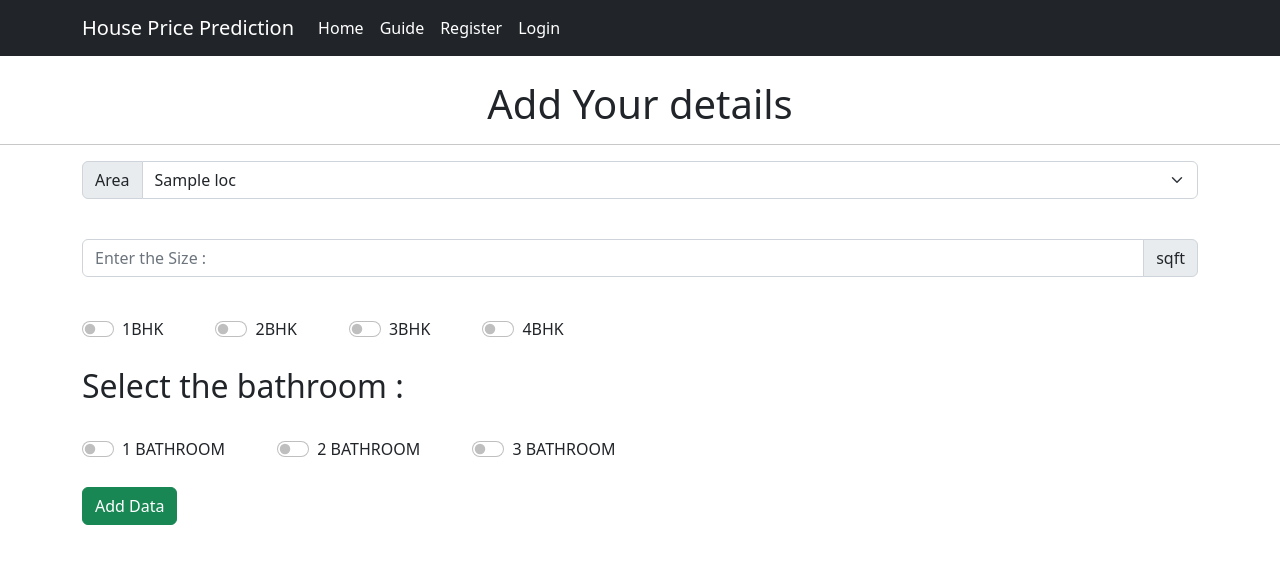
After one commit to thenameisshreyank/House-price-prediction-ML, a Django app: template accounts/templates/adddata.html in a window 1280 px wide. The commit adds this page. Shown: the top 564 px of the page. Run offline with Django 4.2, Linux system fonts and the light colour scheme; the template is opened without the code that fills it: most values are stand-ins (such as "Sample title", 1, 10 or a date in 2020); parts of the project's set-up code (start-up, migrations or seed data) failed here and were passed over.

Commit message:
add data is added

```diff
--- /dev/null
+++ b/accounts/templates/adddata.html
@@ -0,0 +1,70 @@
+{% extends 'navbar.html'%}
+{%block content%}
+<style>
+    .form-switch {
+        display: inline-block;
+      }
+    .head{
+        text-align: center;
+    }
+
+</style>
+<div class="head">
+    <h1>Add Your details</h1>
+    <hr>
+</div>
+<div class="container">
+    <form action="adddata" method="post">
+
+        <div class="input-group mb-3 ">
+          <label class="input-group-text" for="location">Area</label>
+          <select class="form-select" id="location" name="location">
+            {% for loc in location %}
+
+            <option value="{{loc}}">{{loc}}</option>
+
+            {%endfor%}
+          </select>
+        </div><br>
+        <div class="input-group mb-3">
+          <input type="number" class="form-control" name="size" placeholder="Enter the Size :"
+            aria-label="Recipient's username" aria-describedby="basic-addon2" min="500">
+          <span class="input-group-text" id="basic-addon2">sqft</span>
+        </div><br>
+        <div class="form-check form-switch">
+          <input class="form-check-input" type="checkbox" role="switch" id="bhk" name="bhk" value="1">
+          <label class="form-check-label" for="flexSwitchCheckChecked">1BHK</label>
+        </div>
+        <div class="form-check form-switch ms-5">
+          <input class="form-check-input" type="checkbox" role="switch" id="bhk" name="bhk" value="2">
+          <label class="form-check-label" for="flexSwitchCheckChecked">2BHK</label>
+        </div>
+        <div class="form-check form-switch ms-5">
+          <input class="form-check-input" type="checkbox" role="switch" id="bhk" name="bhk" value="3">
+          <label class="form-check-label" for="flexSwitchCheckChecked">3BHK</label>
+        </div>
+        <div class="form-check form-switch ms-5">
+          <input class="form-check-input" type="checkbox" role="switch" id="bhk" name="bhk" value="4">
+          <label class="form-check-label" for="flexSwitchCheckChecked"> 4BHK</label>
+        </div><br><br>
+        <h2>Select the bathroom :</h2><br>
+        <div class="form-check form-switch ">
+          <input class="form-check-input" type="checkbox" role="switch" id="bhk" name="bt" value="1">
+          <label class="form-check-label" for="flexSwitchCheckChecked">1 BATHROOM</label>
+        </div>
+        <div class="form-check form-switch ms-5">
+          <input class="form-check-input" type="checkbox" role="switch" id="bhk" name="bt" value="2">
+          <label class="form-check-label" for="flexSwitchCheckChecked">2 BATHROOM</label>
+        </div>
+        <div class="form-check form-switch ms-5">
+          <input class="form-check-input" type="checkbox" role="switch" id="bhk" name="bt" value="3">
+          <label class="form-check-label" for="flexSwitchCheckChecked">3 BATHROOM</label>
+        </div>
+        <br><br>
+        {% csrf_token %}
+        <button type="submit" class="btn btn-success"
+          >Add Data</button>&emsp;&emsp;&emsp;&emsp;&emsp;&emsp;&emsp;&emsp;
+        <!-- <button type="submit" class="btn btn-info" onClick="window.location.reload();">Search again!!</button> -->
+      </form>
+</div>
+{%endblock%}
--- a/accounts/urls.py
+++ b/accounts/urls.py
@@ -4,6 +4,7 @@ from django.urls import URLPattern, include, path
 urlpatterns=[
     path('signup',views.signup,name='signup'),
     path('login',views.login,name='login'),
-    path('details',views.details,name='details'),
+    path('adddata',views.adddata,name="adddata"),
+
 
 ]
--- a/home/urls.py
+++ b/home/urls.py
@@ -5,11 +5,7 @@ from django.urls import path
 
 urlpatterns=[
     path('',views.homepage,name="home"),
-    # path('register',views.register),
-    # path('login',views.login),
-    # path('signup',views.signup),
-    # path('login',views.hlogin),
-    # path('logout',views.hlogout),
+
     path('product',views.product,name='product'),
     #path('answer',views.answer),
 ]
```
Also changed, not shown: accounts/views.py (+11 -4 lines), home/templates/product.html (+14 -2 lines), home/views.py (line endings or trailing spaces), test.py (line endings or trailing spaces), 1 other file.
